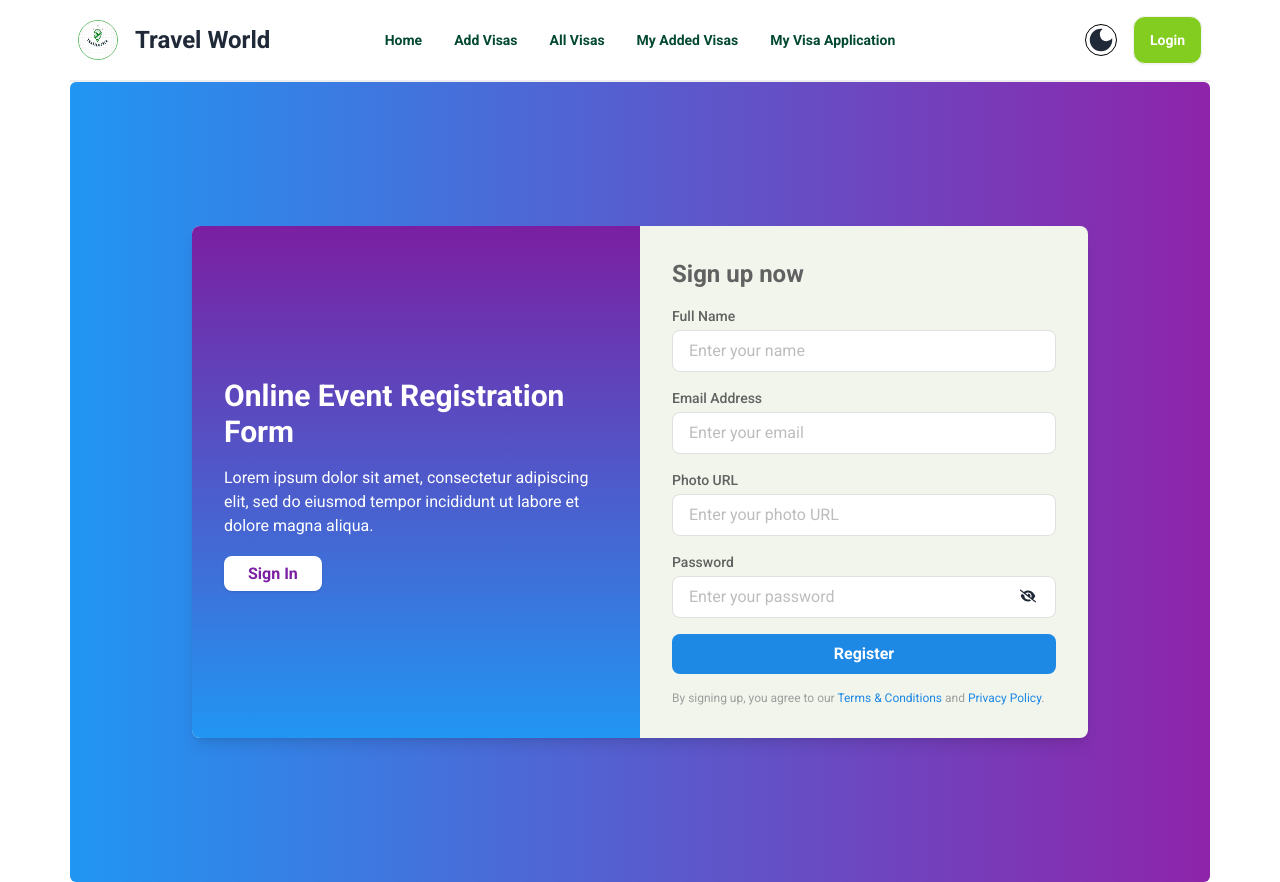
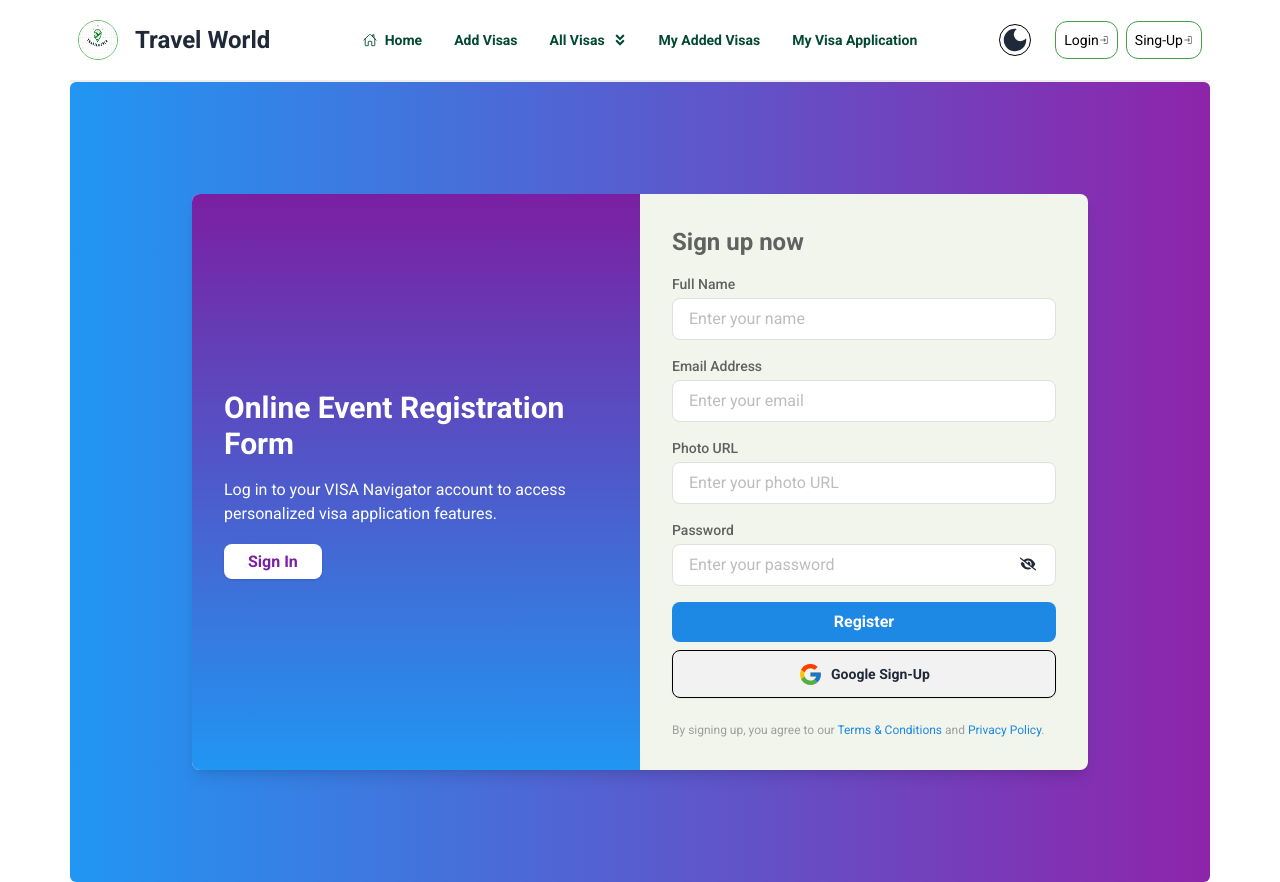
Before and after one commit to ibrahimkholilullah-web/Trevel-World, a React (Vite) app: page /register in a window 1280 px wide. Built offline with nearby package versions, Linux system fonts and the light colour scheme; no server answers; a web font is replaced by a local one.

Commit message:
readme.md file add

```diff
--- a/src/Components/Component/Login.jsx
+++ b/src/Components/Component/Login.jsx
@@ -7,6 +7,7 @@ import { auth } from "../AuthPrivate/firebase.config";
 import { toast } from "react-toastify";
 import { FaEye, FaEyeSlash } from "react-icons/fa6";
 import bgImg from "../../assets/banner3.png"
+import { FcGoogle } from "react-icons/fc";
 
 function Login() {
   const { signinWithUser, googleSignUp, setUser } = useContext(AuthProvider);
@@ -125,7 +126,7 @@ function Login() {
             onClick={signUpGoogle}
             className="btn border-black rounded-lg border w-full my-2"
           >
-            Google Sign-Up
+          <FcGoogle size={30} />          Google Sign-Up
           </button>
 
           {error && <p className="text-red-700 text-sm text-left">{error}</p>}
--- a/src/Components/Component/Navber.jsx
+++ b/src/Components/Component/Navber.jsx
@@ -4,6 +4,9 @@ import { AuthProvider } from '../AuthPrivate/AuthPrivated';
 import bannerImg from '../../assets/banner.png';
 import { toast } from 'react-toastify';
 import { MdDarkMode, MdOutlineLightMode } from 'react-icons/md';
+import { CiLogin } from 'react-icons/ci';
+import { IoHomeOutline } from 'react-icons/io5';
+import { FaAngleDoubleDown } from 'react-icons/fa';
 
 const Navber = ({ darkMode, darkModeToggle }) => {
   const navigate = useNavigate();
@@ -35,7 +38,7 @@ const Navber = ({ darkMode, darkModeToggle }) => {
             }`
           }
         >
-          Home
+         <IoHomeOutline /> Home
         </NavLink>
       </li>
       <li>
@@ -54,7 +57,7 @@ const Navber = ({ darkMode, darkModeToggle }) => {
       </li>
       <li className="dropdown dropdown-hover relative">
         <div tabIndex={0} role="button" className="px-4 py-2 hover:text-green-500">
-          All Visas
+          All Visas <FaAngleDoubleDown />
         </div>
         <ul className="dropdown-content border-2 mt-20 md:mt-0 dark:border-[#43A047] dark:bg-black absolute right-0 bg-base-100 rounded-box z-10 w-36 md:w-44 p-2 shadow">
           <li>
@@ -177,7 +180,7 @@ const Navber = ({ darkMode, darkModeToggle }) => {
               {menuItems}
             </ul>
           </div>
-          <img className="w-10 rounded-full h-10 border border-green-400" src={bannerImg} alt="Banner" />
+          <img className="w-10 hidden md:block rounded-full h-10 border border-green-400" src={bannerImg} alt="Banner" />
           <Link to="/" className="btn btn-ghost text-lg md:text-2xl">
             Travel World
           </Link>
@@ -215,9 +218,15 @@ const Navber = ({ darkMode, darkModeToggle }) => {
               </ul>
             </div>
           ) : (
-            <Link className="btn bg-[#83CD20] text-white dark:text-white rounded-xl text-sm" to="/login">
-              Login
+           <div>
+             <Link className=" inline-flex items-center p-2 text-black border-[#43A047] border px-2 m-2 dark:text-white  rounded-xl text-sm" to="/login">
+              Login <CiLogin size={10} />
             </Link>
+             <Link className=" inline-flex items-center p-2 text-black border-[#43A047] border px-2 dark:text-white  rounded-xl text-sm" to="/register">
+              Sing-Up <CiLogin size={10} />
+            </Link>
+
+           </div>
           )}
         </div>
       </div>
--- a/src/Components/Component/Register.jsx
+++ b/src/Components/Component/Register.jsx
@@ -4,9 +4,10 @@ import { Link, useNavigate } from "react-router-dom";
 import { AuthProvider } from "../AuthPrivate/AuthPrivated";
 import { toast } from "react-toastify";
 import { FaEye, FaEyeSlash } from "react-icons/fa6";
+import { FcGoogle } from "react-icons/fc";
 
 function Register() {
-   const {handleSignUpEmailandpassword,setUser,updateUser} = useContext(AuthProvider)
+   const {handleSignUpEmailandpassword,setUser,updateUser,googleSignUp} = useContext(AuthProvider)
    const passwordRegex = /^(?=.*[a-z])(?=.*[A-Z]).{6,}$/;
    const [error, setError] = useState('')
    const [passwordIcon, setPasswordIcon] = useState(false)
@@ -39,6 +40,19 @@ function Register() {
         })
 
     }
+    const signUpGoogle = () => {
+      googleSignUp()
+        .then((result) => {
+          setUser(result.user);
+          toast.success("Successfully logged in with Google", {
+            position: "top-center",
+          });
+          navigate(location?.state ? location.state : "/");
+        })
+        .catch((err) => {
+          serError(err.code);
+        });
+    };
   return (
   <div className="container mx-auto">
     <Navber></Navber>
@@ -50,8 +64,7 @@ function Register() {
             Online Event Registration Form
           </h2>
           <p className="text-sm md:text-base mb-6 text-center lg:text-left">
-            Lorem ipsum dolor sit amet, consectetur adipiscing elit, sed do eiusmod tempor
-            incididunt ut labore et dolore magna aliqua.
+          Log in to your VISA Navigator account to access personalized visa application features.
           </p>
           <div className="text-center lg:text-left">
             <Link to="/login" className="bg-white text-purple-700 font-semibold py-2 px-6 rounded-lg shadow hover:bg-gray-200 transition">
@@ -139,6 +152,12 @@ function Register() {
             >
               Register
             </button>
+            <button
+            onClick={signUpGoogle}
+            className="btn border-black rounded-lg border w-full my-2"
+          >
+          <FcGoogle size={25} />          Google Sign-Up
+          </button>
             <p >
               {
                 error && <p className="text-red-700 text-sm text-left py-2">{error}</p>
--- a/src/Components/Extra/ExtraSectionTwo.jsx
+++ b/src/Components/Extra/ExtraSectionTwo.jsx
@@ -5,11 +5,11 @@ const ExtraSectionTwo = () => {
   return (
     <div className=" dark:bg-black dark:text-white px-6 lg:px-20 py-16 flex flex-col lg:flex-row items-center gap-10">
       {/* Left Side - Images */}
-      <div className="relative w-full lg:w-1/2 flex flex-col gap-6">
+      <div className="relative w-full lg:w-1/2 flex flex-col md:gap-6">
         {/* Background Image */}
         <iframe height={500} src="https://lottie.host/embed/d8d1f2d9-ff83-41e8-af17-f85d8e0b437e/0XG2DFLG57.lottie"></iframe>
         {/* Experience Box */}
-        <div className="bg-green-100 p-4 rounded-lg shadow-md flex items-center justify-center text-green-900 text-xl font-bold absolute -bottom-6 left-1/4 lg:left-20">
+        <div className="bg-green-100 p-4 rounded-lg shadow-md flex items-center justify-center text-green-900 text-xl font-bold absolute md:-bottom-6 left-1/4 lg:left-20">
           15+ <span className="text-sm ml-2">Years of Experience</span>
         </div>
       </div>
@@ -60,8 +60,6 @@ const ExtraSectionTwo = () => {
           </div>
         </div>
 
-        {/* Read More Button */}
-
       </div>
     </div>
   );
--- a/src/Components/Home/LatesVisat.jsx
+++ b/src/Components/Home/LatesVisat.jsx
@@ -7,7 +7,7 @@ const LatesVisat = () => {
 
   // Fetch the latest visas from the backend
   useEffect(() => {
-    fetch("http://localhost:4500/visa") // Replace with your actual API endpoint
+    fetch("https://b10-a10-projects-server.vercel.app/visa") // Replace with your actual API endpoint
       .then((res) => res.json())
       .then((data) => {
         // Reverse the data to show the latest visas first
--- a/src/Components/Rout/MyVisaApplication.jsx
+++ b/src/Components/Rout/MyVisaApplication.jsx
@@ -7,7 +7,7 @@ const MyVisaApplication = () => {
     const [myvisa, setMyvisa] = useState(data)
     const [search, setSecrch] =  useState('')
     useEffect(()=>{
-        fetch(`http://localhost:4500/myvisa?searchParams=${search}`)
+        fetch(`https://b10-a10-projects-server.vercel.app/myvisa?searchParams=${search}`)
         .then(res => res.json())
         .then((data) => {
             setMyvisa(data)
--- a/src/Components/Rout/MyVisaCard.jsx
+++ b/src/Components/Rout/MyVisaCard.jsx
@@ -28,7 +28,7 @@ const MyVisaCard = ({ visa, setMyvisa, myvisa }) => {
       confirmButtonText: "Yes, Cancel it!",
     }).then((result) => {
       if (result.isConfirmed) {
-        fetch(`http://localhost:4500/myvisa/${id}`, {
+        fetch(`https://b10-a10-projects-server.vercel.app/myvisa/${id}`, {
           method: "DELETE",
         })
           .then((res) => res.json())
--- a/src/Components/Rout/VisaDitails.jsx
+++ b/src/Components/Rout/VisaDitails.jsx
@@ -26,7 +26,7 @@ const visaDitails = () => {
 
     // Implement your database storage logic here
     console.log("Application Data: ", data,_id);
-    fetch(`http://localhost:4500/visa/${_id}/copy`, {
+    fetch(`https://b10-a10-projects-server.vercel.app/visa/${_id}/copy`, {
       method: "POST",
       headers: {
         "Content-Type": "application/json",
```
Also changed, not shown: src/Components/Rout/AddVisa.jsx (+4 -4 lines), src/Components/Rout/MyaddAllVisa.jsx (+5 -3 lines), src/Router/router.jsx (+9 -7 lines).
